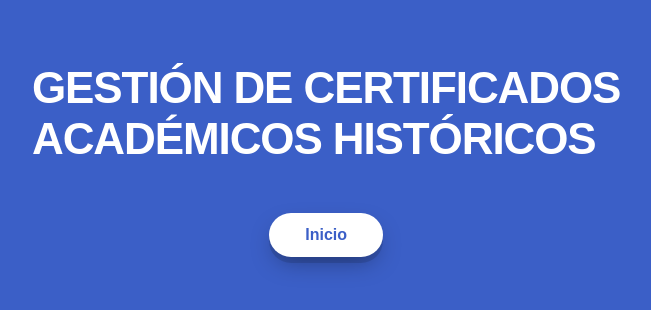
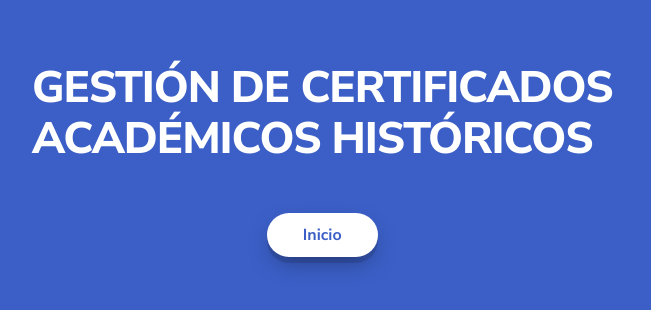
Before and after one commit to Cristianco9/certificate-application-app, a Next.js app: page /welcome in a window 1280 px wide. Shown: the part 240-550 px from the top of the page, without its empty margins (64-715 px from the left). Built offline with nearby package versions, Linux system fonts and the light colour scheme.

Commit message:
feat: app layout - UPDATED

```diff
--- a/src/app/layout.tsx
+++ b/src/app/layout.tsx
@@ -1,5 +1,12 @@
 import type { Metadata } from "next";
+import { Nunito_Sans } from "next/font/google";
 import "./globals.css";
+
+const nunitoSans = Nunito_Sans({
+  subsets: ["latin"],
+  variable: "--font-nunito-sans",
+  display: "swap",
+});
 
 export const metadata: Metadata = {
   title: "Gestion de Certificados",
@@ -10,9 +17,15 @@ export default function RootLayout({ children }: LayoutProps<"/">) {
   return (
     <html
       lang="es"
-      className="h-full antialiased"
+      className={`h-full antialiased ${nunitoSans.variable}`}
+      suppressHydrationWarning
     >
-      <body className="min-h-full flex flex-col">{children}</body>
+      <body
+        className="min-h-full flex flex-col"
+        suppressHydrationWarning
+      >
+        {children}
+      </body>
     </html>
   );
 }
```
